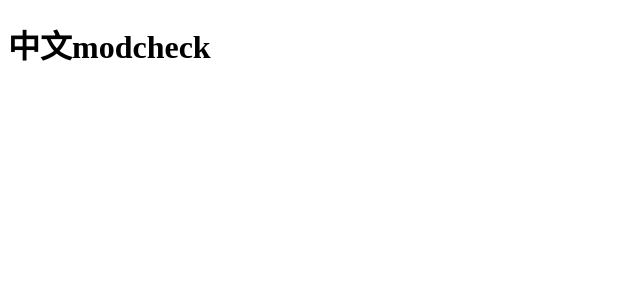
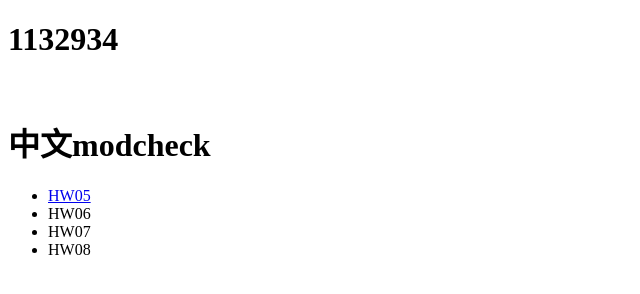
Before and after one commit to aclonemen69420/aclonemen69420.github.io, a plain HTML site: page index.html in a window 1280 px wide. Shown: the whole page, without its empty margins (0-640 px from the left). Drawn offline with Linux system fonts and the light colour scheme.

Commit message:
Update index.html

```diff
--- a/index.html
+++ b/index.html
@@ -6,6 +6,13 @@
     <title>1132934</title>
   </head>
   <body>
+	<h1>1132934</h1><br>
     <h1>中文modcheck</h1>
+	  <ul>
+		<li><a href="https://aclonemen69420.github.io/index.html">HW05</a></li>
+		<li>HW06</li>
+		<li>HW07</li>
+		<li>HW08</li>
+	</ul>
   </body>
 </html>
```
